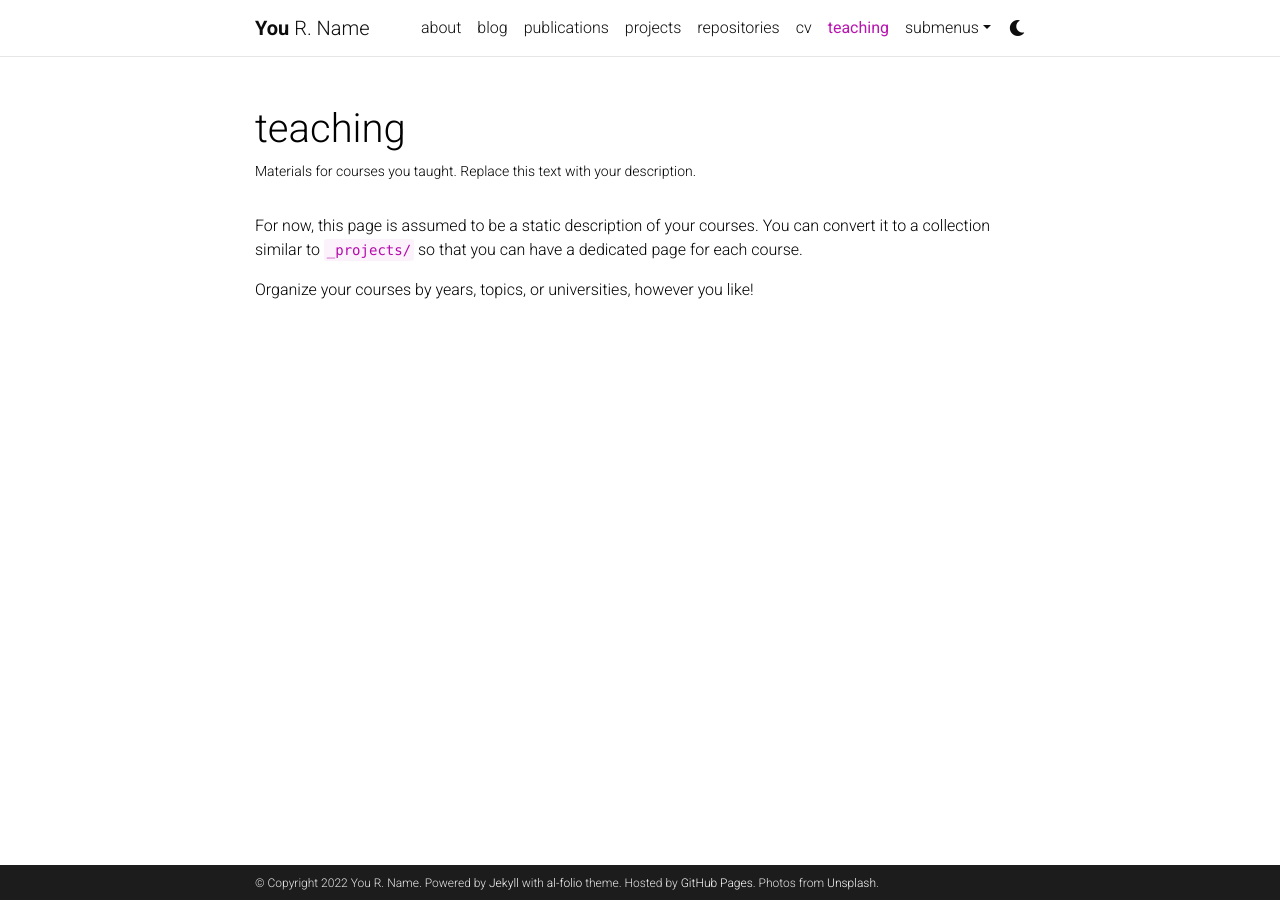
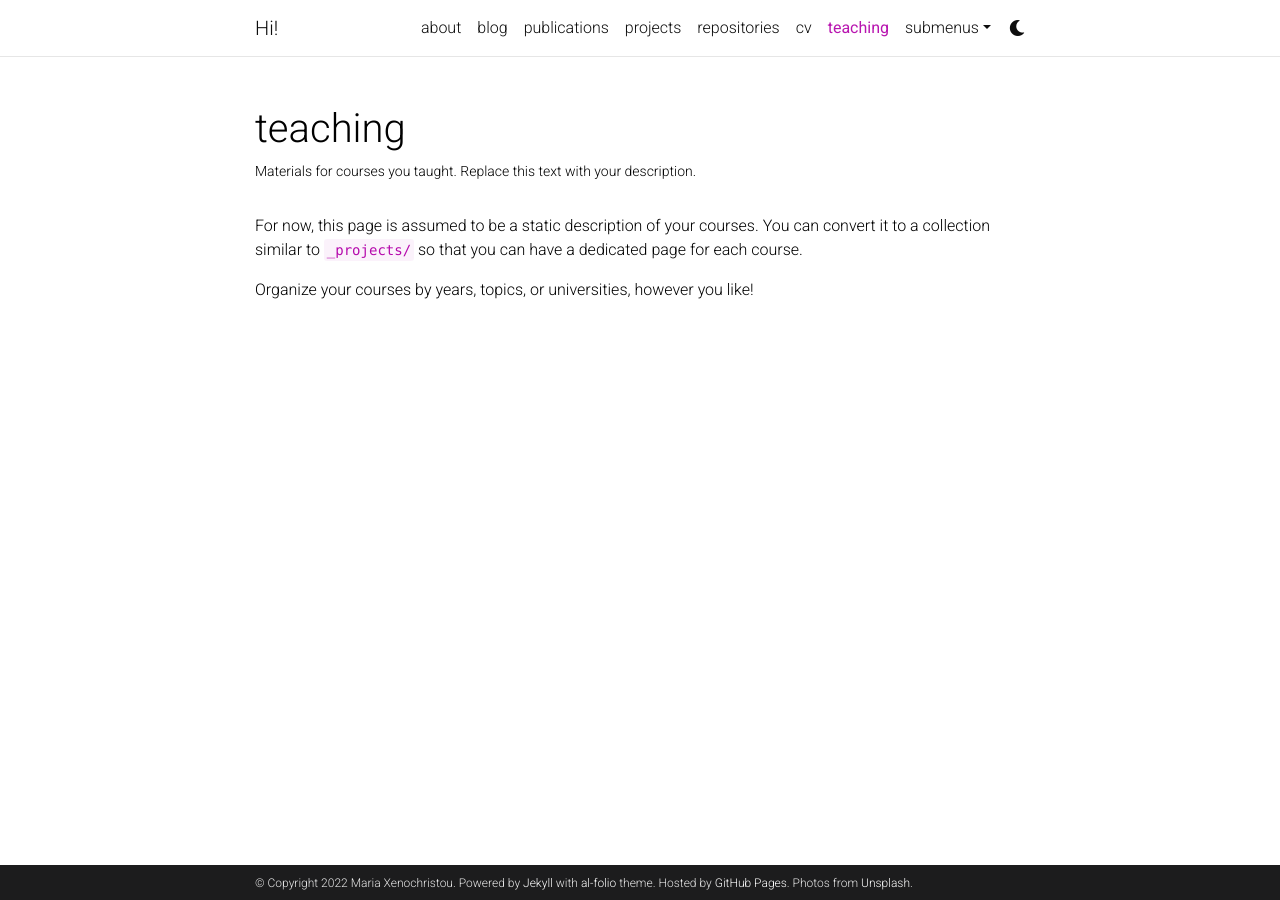
Before and after one commit to mariaxen/mariaxen.github.io, a Jekyll site: the page built from _pages/teaching.md, in a window 1280 px wide. Built offline with Jekyll 4.4.1, drawn with Linux system fonts in a browser that asks for light colours; full-size pictures stand in for the smaller copies a plugin makes; comment, search, counter and statistics services are not loaded; a style sheet for code colours, icons or effects is not loaded.

Commit message:
second commit

```diff
--- a/_config.yml
+++ b/_config.yml
@@ -2,11 +2,11 @@
 # Site settings
 # -----------------------------------------------------------------------------
 
-title: blank # the website title (if blank, full name will be used instead)
-first_name: You
-middle_name: R.
-last_name: Name
-email: you@example.com
+title: Hi! # the website title (if blank, full name will be used instead)
+first_name: Maria
+middle_name:
+last_name: Xenochristou
+email: maria.xenoc@gmail.com
 description: > # the ">" symbol means to ignore newlines until "footer_text:"
   A simple, whitespace theme for academics. Based on [*folio](https://github.com/bogoli/-folio) design.
 footer_text: >
@@ -18,8 +18,8 @@ keywords: jekyll, jekyll-theme, academic-website, portfolio-website  # add your
 lang: en # the language of your site (for example: en, fr, cn, ru, etc.)
 icon: ⚛️  # the emoji used as the favicon (alternatively, provide image name in /assets/img/)
 
-url: https://alshedivat.github.io # the base hostname & protocol for your site
-baseurl: /al-folio # the subpath of your site, e.g. /blog/
+url: https://mariaxen.github.io # the base hostname & protocol for your site
+baseurl: # the subpath of your site, e.g. /blog/
 last_updated: false # set to true if you want to display last updated in the footer
 impressum_path:  # set to path to include impressum link in the footer, use the same path as permalink in a page, helps to conform with EU GDPR
 
--- a/_includes/selected_papers.html
+++ /dev/null
@@ -1,5 +0,0 @@
-
-          <div class="publications">
-            <h2>selected publications</h2>
-            {% bibliography -f papers -q @*[selected=true]* %}
-          </div>
```
Also changed, not shown: _pages/about.md (+6 -8 lines), assets/img/prof_pic.jpeg (added), 2 other files.
